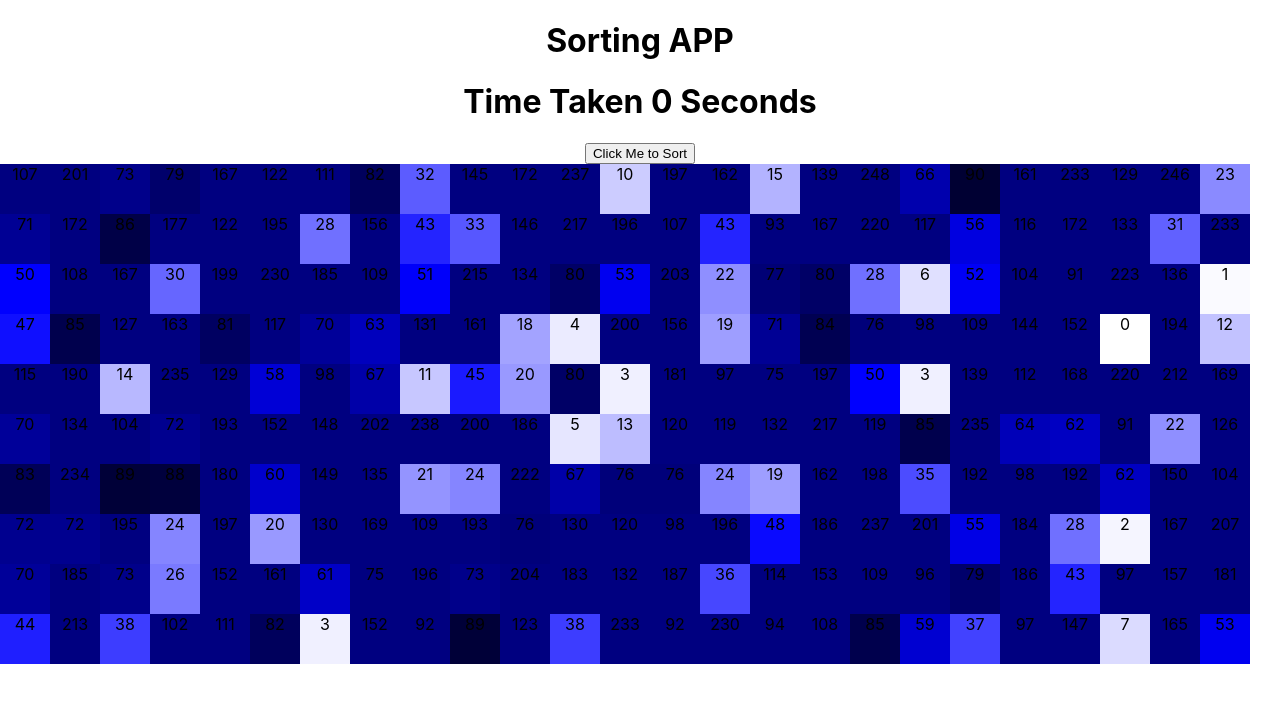
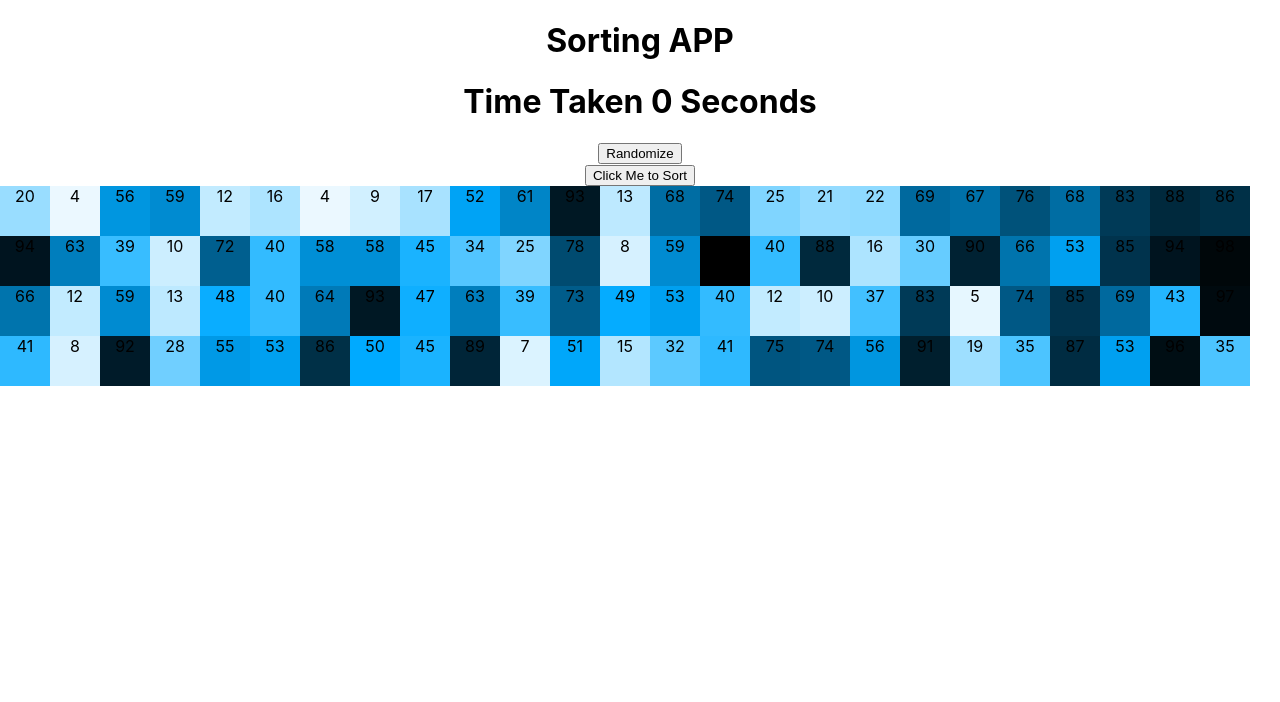
Before and after one commit to AbhishekGowda28/daily-coding, a React (Create React App) app in the folder sorting/: page / in a window 1280 px wide. Shown: the top 702 px of the page. Built offline with nearby package versions, Linux system fonts and the light colour scheme.

Commit message:
Renamed to insertion sort

```diff
--- a/sorting/src/components/App.jsx
+++ b/sorting/src/components/App.jsx
@@ -2,23 +2,29 @@ import React from 'react';
 import '../styles/App.css';
 import getRandomColor from '../utils';
 import generateRandomNumbers from '../utils/generateRandomNumbers';
-import { GenerateSelectionSort } from '../utils/selectionSort';
+import { yieldInsertionSort } from '../utils/insertionSort';
 
 function App() {
   const [data, setData] = React.useState([]);
   const [sortedData, setSortedData] = React.useState({});
   const [timeTaken, setTimeTaken] = React.useState("");
   React.useEffect(() => {
+    randomizeNumber();
+  }, []);
+  const randomizeNumber = () => {
     setTimeTaken(0);
     const randomData = generateRandomNumbers()
     setData(randomData);
-    const value = GenerateSelectionSort(randomData);
+    const value = yieldInsertionSort(randomData);
     setSortedData(value);
-  }, []);
+  }
   return (
     <div className="App">
       <h1>Sorting APP</h1>
-      <h1>Time Taken {timeTaken / 1000} Seconds</h1>
+      <h1>Time Taken {timeTaken} Seconds</h1>
+      <div>
+        <button onClick={() => { randomizeNumber(); }}>Randomize</button>
+      </div>
       <div>
         <button onClick={() => {
           const startTime = (new Date()).getTime();
@@ -27,14 +33,16 @@ function App() {
             if (other.value !== undefined) {
               setData([...other.value]);
               other = sortedData.next();
+              setTimeTaken("--");
             } else {
               clearInterval(interval);
               const endTime = (new Date()).getTime();
-              setTimeTaken(endTime - startTime);
+              setTimeTaken((endTime - startTime) / 1000);
             }
-          }, 1);
+          }, 5);
         }}>Click Me to Sort</button>
       </div>
+
       {data.map((value, index) => {
         return (<div key={index} style={{ margin: "auto", width: "50px", height: "50px", float: "left", backgroundColor: getRandomColor(value) }}>{value}</div>)
       })}
--- a/sorting/src/utils/generateRandomNumbers.js
+++ b/sorting/src/utils/generateRandomNumbers.js
@@ -1,6 +1,6 @@
 export default function () {
 
-    const randomArray = [], ARRAY_SIZE = 250;
+    const randomArray = [], ARRAY_SIZE = 100;
 
     for (let count = 0; count < ARRAY_SIZE; count++) {
         const value = Number((Math.random() * ARRAY_SIZE).toFixed(0));
--- a/sorting/src/utils/index.js
+++ b/sorting/src/utils/index.js
@@ -1,4 +1,3 @@
 export default function getRandomColor(lightness) {
-    lightness = 100 - lightness;
-    return `hsl(240, 100%, ${lightness < 10 ? 25 : lightness}%)`;
+    return `hsl(200, 100%, ${100 - lightness}%)`;
 }
--- a/sorting/src/utils/selectionSort.js
+++ b/sorting/src/utils/insertionSort.js
@@ -1,4 +1,4 @@
-function* GenerateSelectionSort(inputArray) {
+function* yieldInsertionSort(inputArray) {
     if (inputArray.length > 0) {
         if (typeof inputArray === "string") {
             inputArray = inputArray.split("");
@@ -18,7 +18,7 @@ function* GenerateSelectionSort(inputArray) {
     return inputArray;
 }
 
-function SelectionSort(inputArray) {
+function insertionSort(inputArray) {
     if (inputArray.length > 0) {
         if (typeof inputArray === "string") {
             inputArray = inputArray.split("");
@@ -37,4 +37,4 @@ function SelectionSort(inputArray) {
     return inputArray;
 }
 
-export { SelectionSort, GenerateSelectionSort };
+export { insertionSort, yieldInsertionSort };
```
